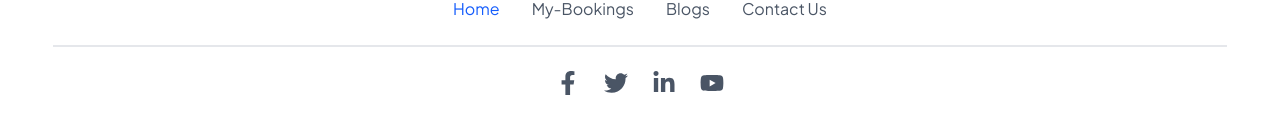
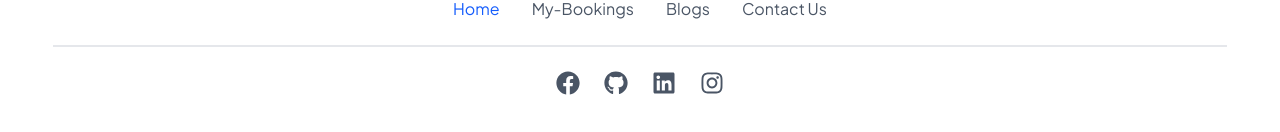
Before and after one commit to piyal007/DocTalk, a React (Vite) app: page / in a window 1280 px wide. Shown: the part 3105-3237 px from the top of the page. Built offline with nearby package versions, Linux system fonts and the light colour scheme.

Commit message:
added footer social icon profile link and set target blank

```diff
--- a/src/Components/Footer.jsx
+++ b/src/Components/Footer.jsx
@@ -1,6 +1,6 @@
 import React from 'react';
 import { NavLink } from 'react-router';
-import { FaFacebookF, FaTwitter, FaLinkedinIn, FaYoutube } from 'react-icons/fa';
+import { FaFacebook, FaGithub, FaLinkedin, FaInstagram } from 'react-icons/fa';
 
 
 const Footer = () => {
@@ -24,10 +24,10 @@ const Footer = () => {
                     <div className='border border-gray-200 w-full'></div>
                     {/* Social Media Icons */}
                     <div className="flex gap-6 text-gray-600 items-center">
-                        <a href="#" className="hover:text-blue-600"><FaFacebookF size={24}/></a>
-                        <a href="#" className="hover:text-blue-600"><FaTwitter size={24} /></a>
-                        <a href="#" className="hover:text-blue-600"><FaLinkedinIn size={24} /></a>
-                        <a href="#" className="hover:text-blue-600"><FaYoutube size={24} /></a>
+                        <a href="https://web.facebook.com/piyal.islam.666" target='_blank' className="hover:text-blue-600"><FaFacebook size={24}/></a>
+                        <a href="https://github.com/piyal007" target='_blank' className="hover:text-blue-600"><FaGithub size={24} /></a>
+                        <a href="https://www.linkedin.com/in/piyal-shah-495712132/" target='_blank' className="hover:text-blue-600"><FaLinkedin size={24} /></a>
+                        <a href="https://www.instagram.com/" target='_blank' className="hover:text-blue-600"><FaInstagram size={24} /></a>
                     </div>
                 </div>
             </div>
```
